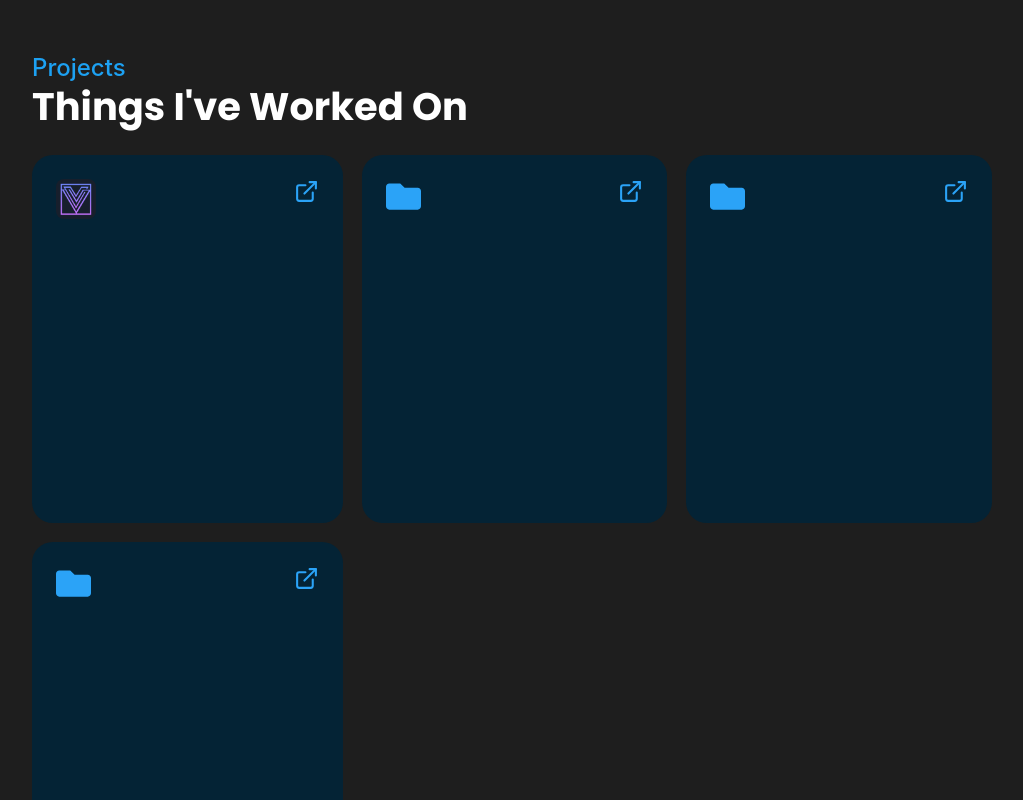
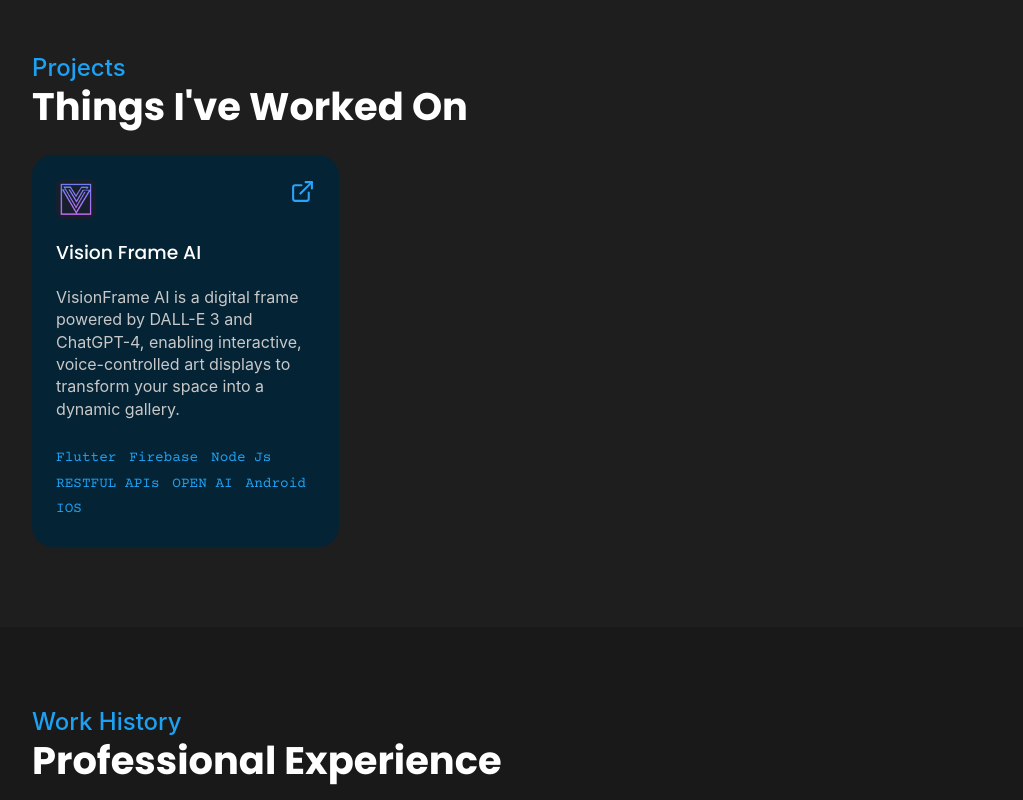
Before and after one commit to jmguillen1996/portfolio, a React (Create React App) app: page / in a window 1280 px wide. Shown: the part 2140-2940 px from the top of the page, without its empty margins (128-1151 px from the left). Built offline with nearby package versions, Linux system fonts and the light colour scheme.

Commit message:
Added tech stacks and projects description.

```diff
--- a/public/index.html
+++ b/public/index.html
@@ -10,6 +10,7 @@
       content="Web site created using create-react-app"
     />
     <link href="https://fonts.googleapis.com/css2?family=Poppins:wght@400;500;700&family=Roboto:wght@400;500;700&display=swap" rel="stylesheet">
+    <link href="https://fonts.googleapis.com/css2?family=Courier+Prime&display=swap" rel="stylesheet">
     <link rel="apple-touch-icon" href="%PUBLIC_URL%/logo192.png" />
     <!--
       manifest.json provides metadata used when your web app is installed on a
--- a/src/Components/HomeProjects.js
+++ b/src/Components/HomeProjects.js
@@ -23,6 +23,19 @@ const HomeProjects = () => {
                                     )}
                                     <FiExternalLink size={25} color="#2ba3f7" />
                                 </div>
+                                <h3>{project.name}</h3>
+                                <div className="project-item-desc">{project.description}</div>
+                                <div className="project-stacks-container">
+                                    {
+                                        project.tech_stacks.map(
+                                            (stack, i) => (
+                                                <div>
+                                                    {stack}
+                                                </div>
+                                            )
+                                        )
+                                    }
+                                </div>
                             </div>
                         )
                     )
--- a/src/Components/Styles/HomeProjects.css
+++ b/src/Components/Styles/HomeProjects.css
@@ -26,7 +26,7 @@
 
 .project-list-container {
     display: grid;
-    grid-template-columns: auto auto auto;
+    grid-template-columns: repeat(3, 1fr);
     padding-left: 20rem;
     padding-right: 20rem;
     padding-top: 2rem;
@@ -34,7 +34,7 @@
 }
 
 .project-list-item-container {
-    height: 20rem;
+    height: auto;
     background-color: rgb(4, 35, 53);
     transition: transform 0.3s ease;
     border-radius: 1.3rem;
@@ -42,7 +42,20 @@
 }
 
 .project-list-item-container:hover {
+    background-color: rgb(8, 50, 76);
     transform: scale(1.05);
+}
+
+.project-list-item-container h3 {
+    color: white;
+    font-weight: 500;
+    font-family: Poppins, sans-serif;
+}
+
+.project-item-desc {
+    color: rgb(200, 200, 200);
+    line-height: 1.4rem;
+    overflow: hidden;
 }
 
 .project-icon-container {
@@ -55,6 +68,19 @@
     max-width: 2.5rem;
     max-height: 2.5rem;
     border-radius: 0.5rem;
+}
+
+.project-stacks-container {
+    display: flex;
+    flex-wrap: wrap;
+    padding: 0px;
+    margin: 0.4rem 0px;
+    margin-top: 2rem;
+    gap: 0.8rem;
+    color: rgb(29, 161, 242);
+    font-family: "Courier Prime", sans-serif;
+    line-height: 0.8rem;
+    font-size: 0.9rem;
 }
 
 @media (max-width: 1450px) {
@@ -87,7 +113,7 @@
     }
 
     .project-list-container {
-        grid-template-columns: auto auto;
+        grid-template-columns: repeat(2, 1fr);
     }
 }
 
@@ -131,7 +157,6 @@
     }
 
     .project-list-container {
-        grid-template-columns: auto;
+        grid-template-columns: repeat(1, 1fr);
     }
-
 }
--- a/src/Data/projects.json
+++ b/src/Data/projects.json
@@ -1,55 +1,16 @@
 [
     {
         "name" : "Vision Frame AI",
-        "description": "Test Description",
+        "description": "VisionFrame AI is a digital frame powered by DALL-E 3 and ChatGPT-4, enabling interactive, voice-controlled art displays to transform your space into a dynamic gallery.",
         "icon": "/logo/visionframe.png",
         "tech_stacks" : [
             "Flutter",
+            "Firebase",
             "Node Js",
-            "Express Js",
-            "Firebase",
+            "RESTFUL APIs",
+            "OPEN AI",
             "Android",
-            "IOS",
-            "RESTFUL APIs"
-        ]
-    },
-    {
-        "name" : "Vision Frame AI",
-        "description": "Test Description",
-        "tech_stacks" : [
-            "Flutter",
-            "Node Js",
-            "Express Js",
-            "Firebase",
-            "Android",
-            "IOS",
-            "RESTFUL APIs"
-        ]
-    },
-    {
-        "name" : "Vision Frame AI",
-        "description": "Test Description",
-        "tech_stacks" : [
-            "Flutter",
-            "Node Js",
-            "Express Js",
-            "Firebase",
-            "Android",
-            "IOS",
-            "RESTFUL APIs"
-        ]
-    },
-    {
-        "name" : "Vision Frame AI",
-        "description": "Test Description",
-        "tech_stacks" : [
-            "Flutter",
-            "Node Js",
-            "Express Js",
-            "Firebase",
-            "Android",
-            "IOS",
-            "RESTFUL APIs"
+            "IOS"
         ]
     }
 ]
```
